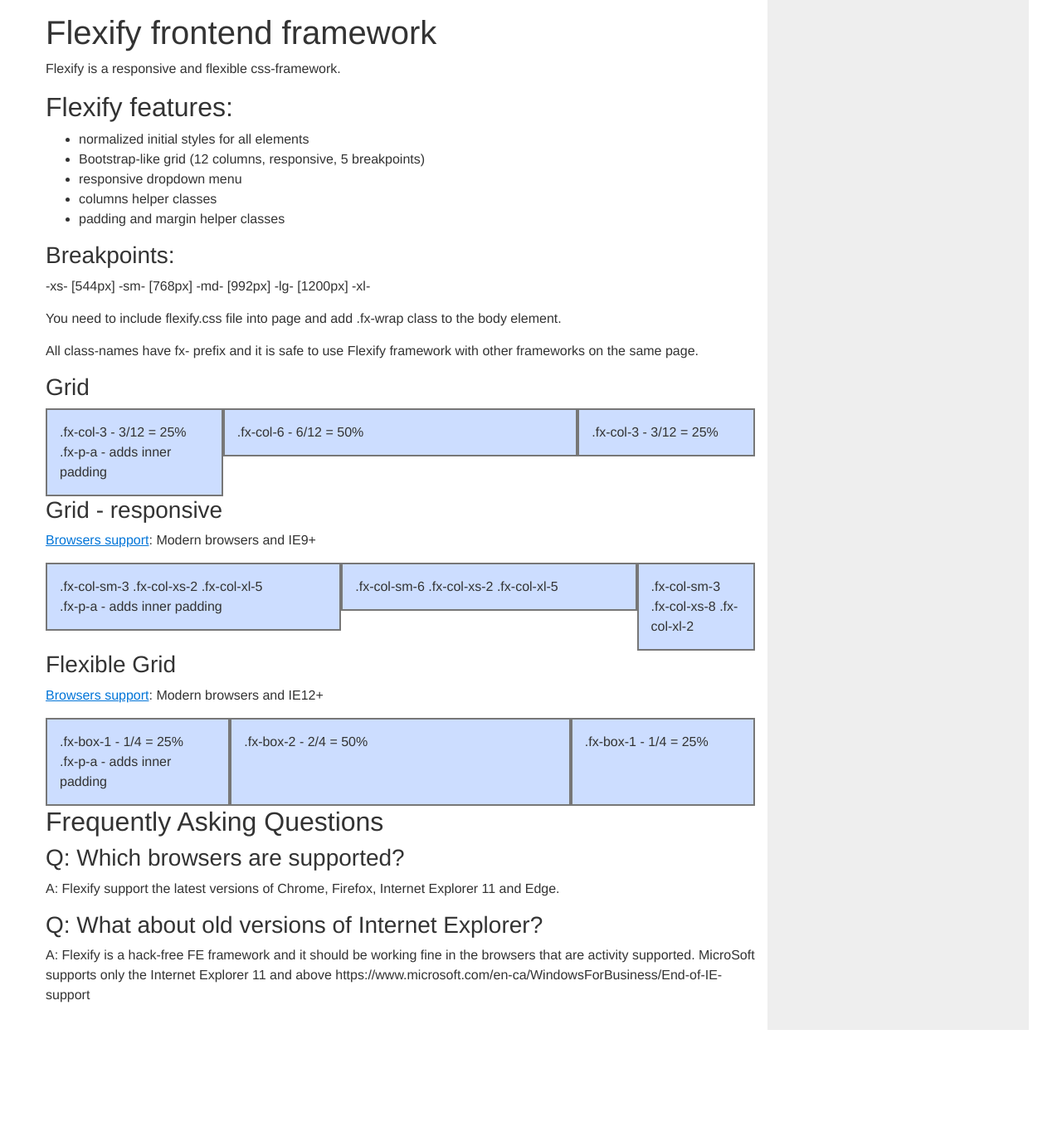
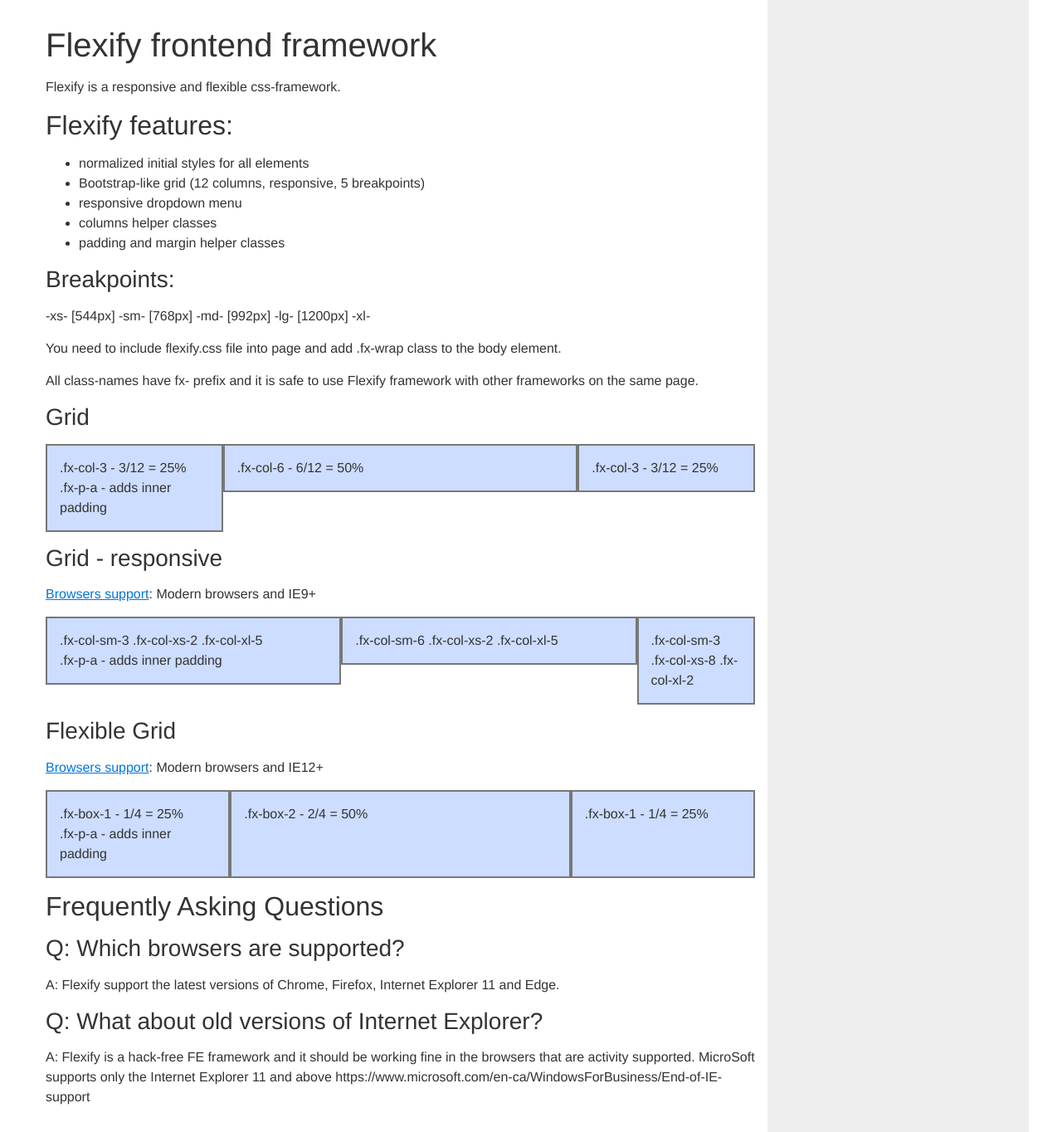
Before and after one commit to webvitalii/flexify, a PHP site: page /index.php in a window 1280 px wide. Shown: the part 48-1412 px from the top of the page at 83% size. Before the commit the page ends 1289 px from the top, so only its background shows below. Run offline with PHP 8.4, Linux system fonts and the light colour scheme.

Commit message:
Added margin-top to headers, paragraph, lists and blockquote

```diff
--- a/css/flexify.css
+++ b/css/flexify.css
@@ -119,7 +119,7 @@ template {
 }
 
 .fx-wrap p {
-    margin: 0 0 15px 0;
+    margin: 15px 0 15px 0;
 }
 
 /* ---------- typography - headers ---------- */
@@ -130,8 +130,8 @@ template {
 .fx-wrap h4,
 .fx-wrap h5,
 .fx-wrap h6 {
-	margin-top: 0;
-	margin-bottom: 8px;
+	margin-top: 15px;
+	margin-bottom: 15px;
 	font-family: inherit;
 	font-weight: 500;
 	line-height: 1.2;
@@ -166,7 +166,7 @@ template {
 
 .fx-wrap ul,
 .fx-wrap ol {
-	margin-top: 0;
+	margin-top: 15px;
 	margin-bottom: 15px;
 }
 .fx-wrap ul ul,
@@ -215,7 +215,7 @@ template {
 
 .fx-wrap blockquote {
 	padding: 8px 15px;
-	margin: 0 0 15px 0;
+	margin: 15px 0 15px 0;
 	font-size: 16px;
 	border-left: 4px solid #eee;
 }
```
